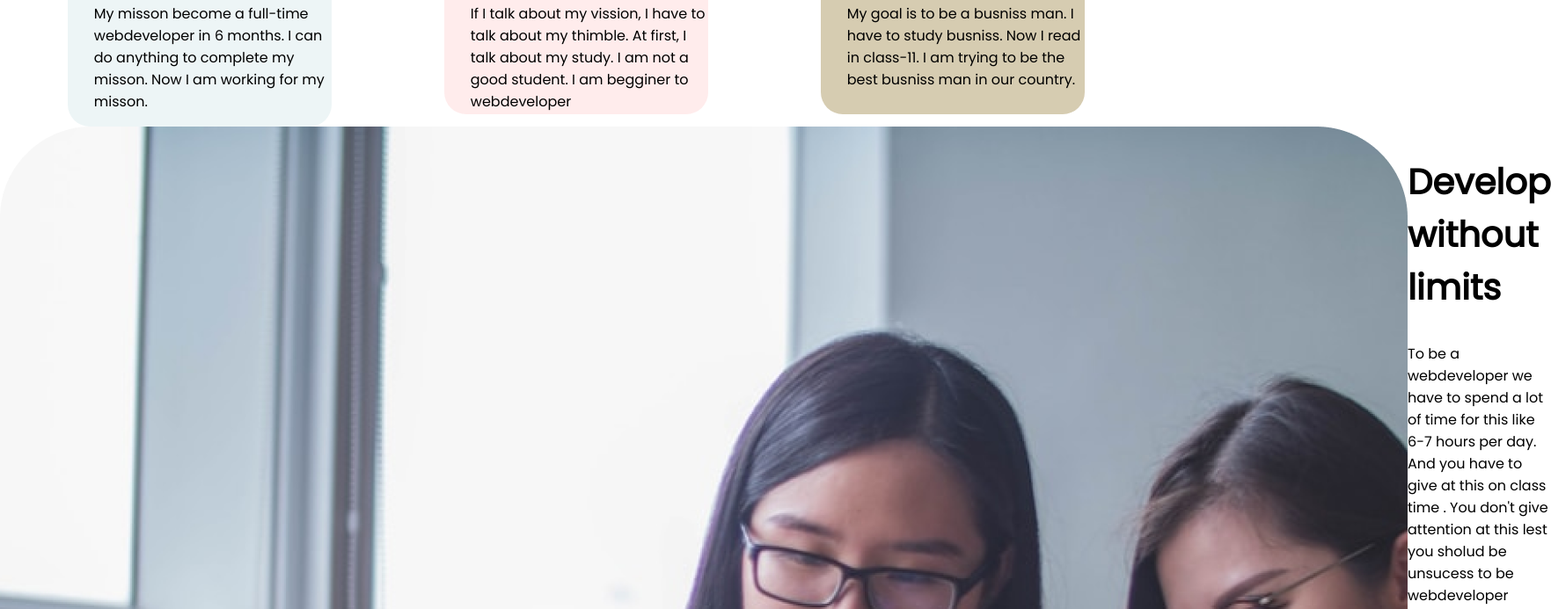
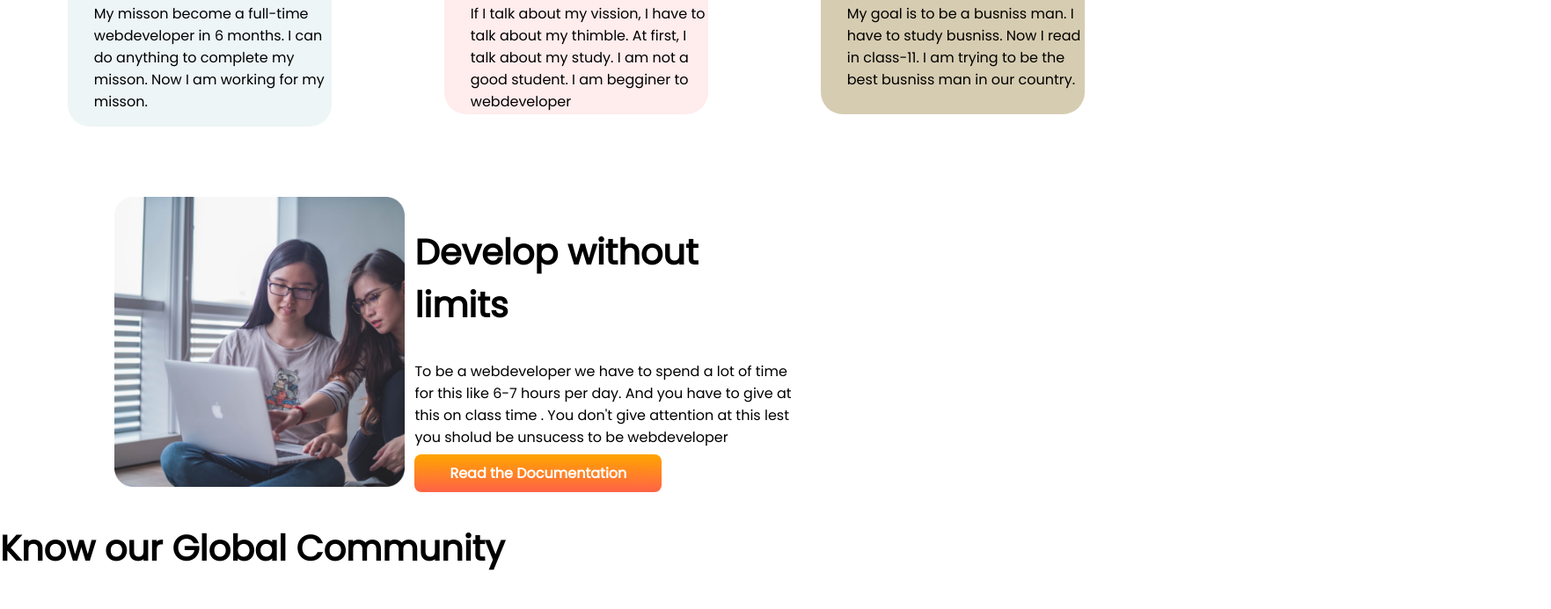
Before and after one commit to khalidsheikh22/22-misson, a plain HTML site: page index.html in a window 1280 px wide. Shown: the part 873-1566 px from the top of the page at 88% size, 1763 px wide, since content can reach past the window. Drawn offline with Linux system fonts and the light colour scheme.

Commit message:
adding-text

```diff
--- a/index.html
+++ b/index.html
@@ -55,17 +55,24 @@
 
     </section>
     <section class="third-part flexible-container">
-        <div class="third-img">
+        <div class="third">
             <img src="pictures/coding.png" alt="">
 
 
         </div>
-        <div>
+        <div class="third foure">
             <h2>Develop without limits</h2>
             <p>To be a webdeveloper we have to spend a lot of time for this like 6-7 hours per day. And you have to give at this on class time . You don't give attention at this lest you sholud be unsucess to be webdeveloper </p>
+            <a class="link-button" target="_blank" href="">Read the Documentation</a>
         </div>
 
     </section>
+    <section>
+        <div>
+            <h2>Know our Global Community</h2>
+        </div>
+    </section>
+
 
 </body>
 
--- a/style.css
+++ b/style.css
@@ -83,3 +83,17 @@ h2 {
     width: 300px;
     border-radius: 25px;
 }
+
+.third img {
+    width: 70%;
+    margin-left: 130px;
+    margin-right: 40px;
+}
+
+.foure {
+    margin-right: 370px;
+}
+
+.third-part {
+    margin-top: 80px;
+}
```
